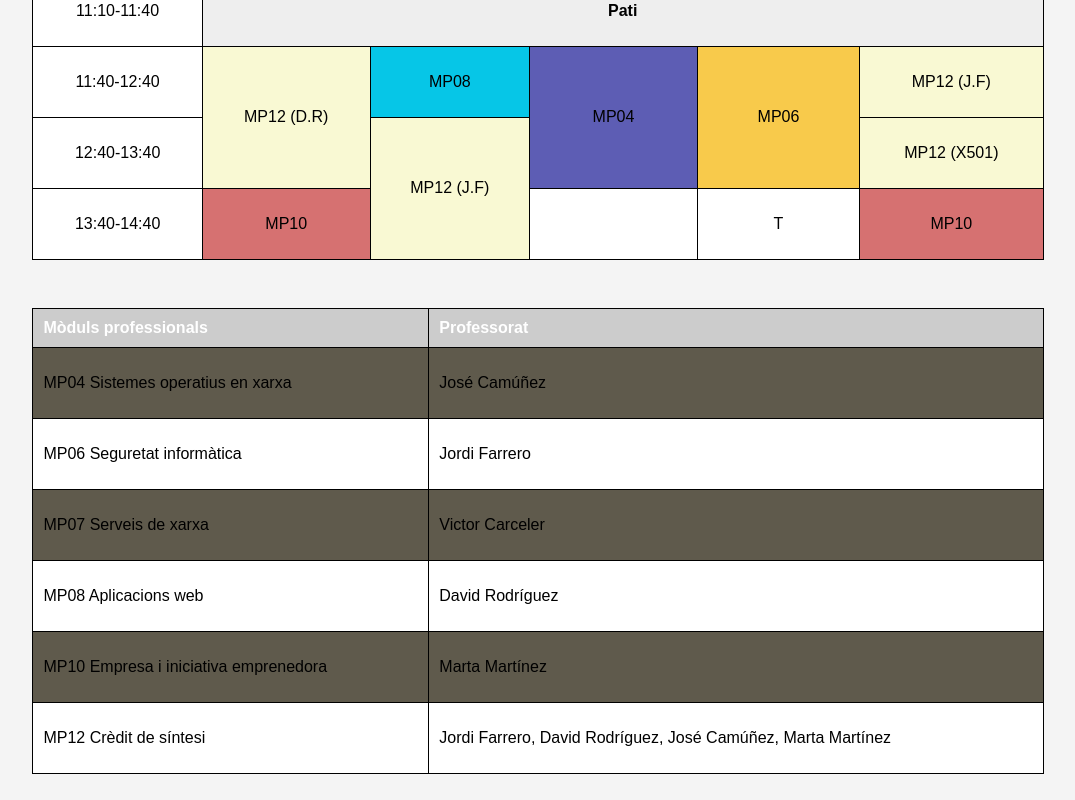
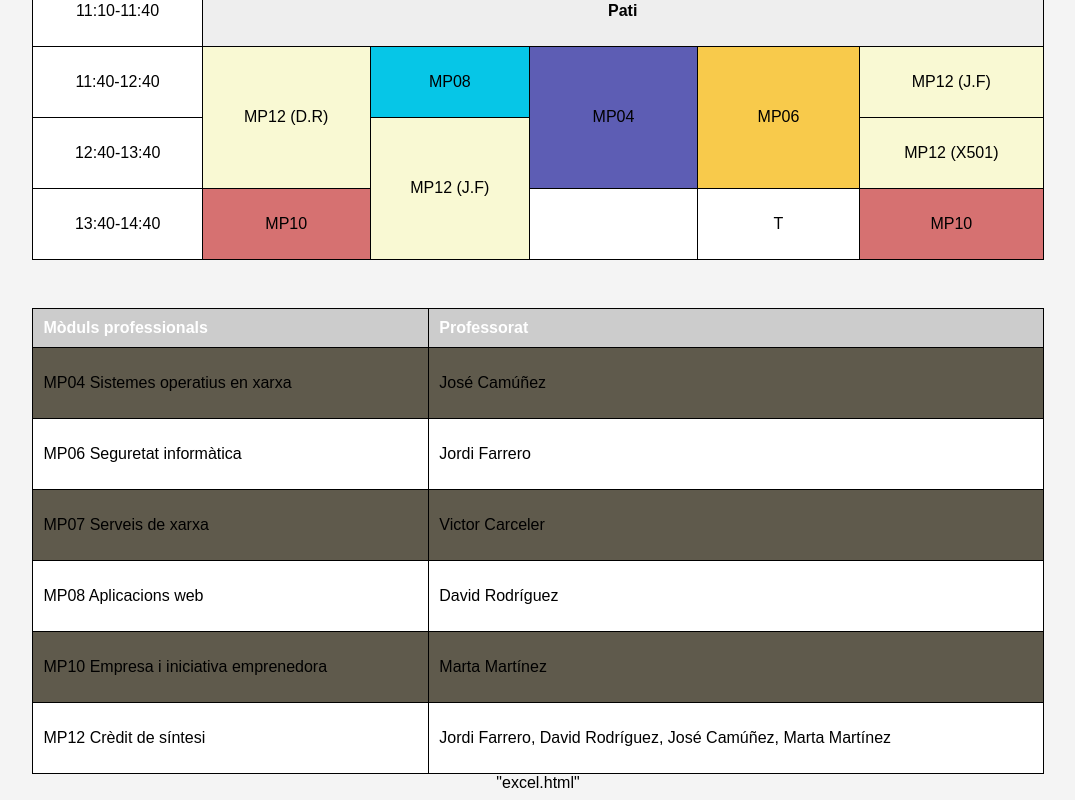
Before and after one commit to ElNino35/tabla-html, a plain HTML site: page index.html in a window 1280 px wide. Shown: the part 405-1205 px from the top of the page, without its empty margins (102-1177 px from the left). Drawn offline with Linux system fonts and the light colour scheme.

Commit message:
Update index.html

```diff
--- a/index.html
+++ b/index.html
@@ -181,5 +181,6 @@
         </tr>
     </table>
 
+<a>"excel.html"</a>
 </body>
 </html>
```
